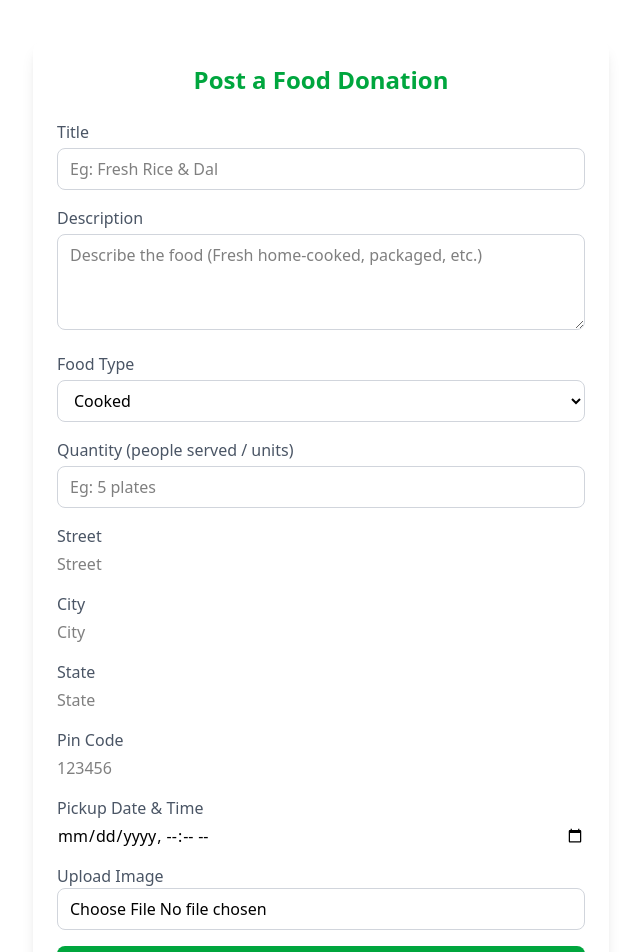
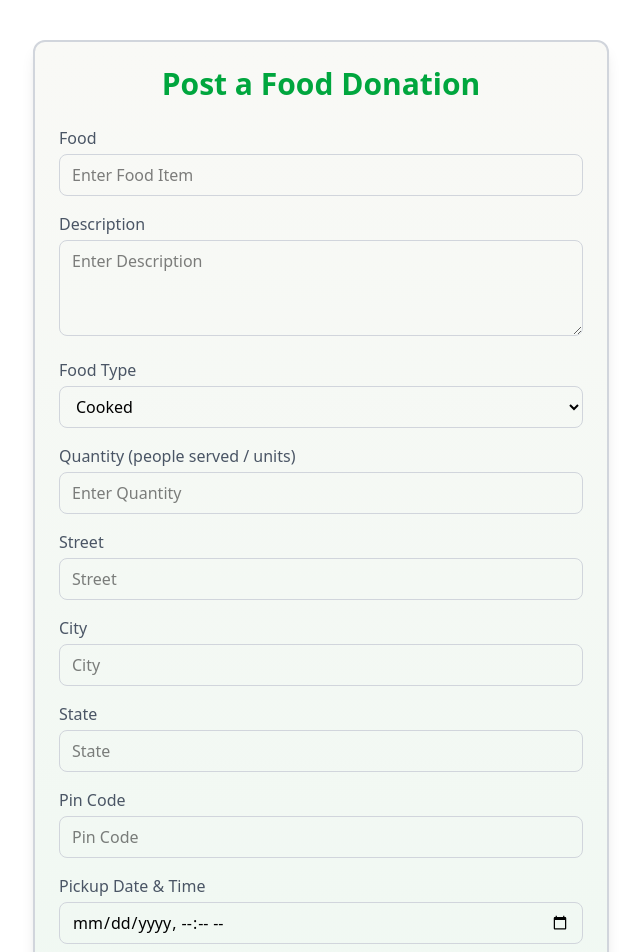
Before and after one commit to udita1294/PlateForward, a React (Vite) app in the folder Frontend/: page /add-donation in a window 1280 px wide. Shown: the top 952 px of the page, without its empty margins (319-959 px from the left). Built offline with nearby package versions, Linux system fonts and the light colour scheme.

Commit message:
modification done

```diff
--- a/Frontend/src/Components/Hero.jsx
+++ b/Frontend/src/Components/Hero.jsx
@@ -8,7 +8,7 @@ const Hero = () => {
     <div>
       <div className="bg-gradient-to-b from-[#F9F9F6] to-[#f0fdf4] text-[#333333] font-sans min-h-screen">
         {/* Navbar */}
-        <Navbar />
+
 
         {/* Hero Section */}
         <motion.section
--- a/Frontend/src/Components/Navbar.jsx
+++ b/Frontend/src/Components/Navbar.jsx
@@ -14,7 +14,7 @@ const Navbar = () => {
 
   return (
     <div>
-      <nav className="flex items-center justify-between px-8 py-4 border-b border-gray-700">
+      <nav className="flex items-center justify-between px-8 py-4 border-b border-gray-700 bg-[#F9F9F6]">
         <div className="flex items-center space-x-2">
           <span className="text-2xl">🍴</span>
           <h1 className="text-xl font-bold">PlateForward</h1>
--- a/Frontend/src/Pages/AddDonations.jsx
+++ b/Frontend/src/Pages/AddDonations.jsx
@@ -65,18 +65,18 @@ export default function AddDonations() {
   };
 
   return (
-    <div className="max-w-xl mx-auto p-6 bg-white shadow-lg rounded-xl mt-10">
-      <h2 className="text-2xl font-bold mb-6 text-center text-green-600">
+    <div className="max-w-xl mx-auto p-6 bg-gradient-to-b from-[#F9F9F6] to-[#eff8f2] shadow-lg rounded-xl mt-10 border-2 border-gray-300">
+      <h2 className="text-3xl font-bold mb-6 text-center text-green-600">
         Post a Food Donation
       </h2>
 
       <form onSubmit={handleSubmit} className="space-y-4">
-        {/* Title */}
+        {/* food */}
         <div>
-          <label className="block text-gray-600 font-medium mb-1">Title</label>
+          <label className="block text-gray-600 font-medium mb-1">Food</label>
           <input
             className="w-full border border-gray-300 rounded-lg px-3 py-2 focus:ring-2 focus:ring-green-500 focus:outline-none"
-            placeholder="Eg: Fresh Rice & Dal"
+            placeholder="Enter Food Item"
             onChange={(e) => setForm({ ...form, title: e.target.value })}
           />
         </div>
@@ -88,7 +88,7 @@ export default function AddDonations() {
           </label>
           <textarea
             className="w-full border border-gray-300 rounded-lg px-3 py-2 h-24 focus:ring-2 focus:ring-green-500 focus:outline-none"
-            placeholder="Describe the food (Fresh home-cooked, packaged, etc.)"
+            placeholder="Enter Description"
             onChange={(e) => setForm({ ...form, description: e.target.value })}
           />
         </div>
@@ -110,21 +110,21 @@ export default function AddDonations() {
 
         {/* Quantity */}
         <div>
-          <label className="block text-gray-600 font-medium mb-1">
+          <label className="block text-gray-600 font-medium mb-1 focus:ring-2 focus:ring-green-500 focus:outline-none">
             Quantity (people served / units)
           </label>
           <input
             className="w-full border border-gray-300 rounded-lg px-3 py-2 focus:ring-2 focus:ring-green-500 focus:outline-none"
-            placeholder="Eg: 5 plates"
+            placeholder="Enter Quantity"
             onChange={(e) => setForm({ ...form, quantity: e.target.value })}
           />
         </div>
 
         {/* Address Street */}
         <div>
-          <label className="block text-gray-600 font-medium mb-1">Street</label>
+          <label className="block text-gray-600 font-medium mb-1 ">Street</label>
           <input
-            className="w-full border..."
+            className="w-full border border-gray-300 rounded-lg px-3 py-2 focus:ring-2 focus:ring-green-500 focus:outline-none"
             placeholder="Street"
             onChange={(e) => setForm({ ...form, street: e.target.value })}
           />
@@ -134,7 +134,7 @@ export default function AddDonations() {
         <div>
           <label className="block text-gray-600 font-medium mb-1">City</label>
           <input
-            className="w-full border..."
+            className="w-full border border-gray-300 rounded-lg px-3 py-2 focus:ring-2 focus:ring-green-500 focus:outline-none"
             placeholder="City"
             onChange={(e) => setForm({ ...form, city: e.target.value })}
           />
@@ -144,7 +144,7 @@ export default function AddDonations() {
         <div>
           <label className="block text-gray-600 font-medium mb-1">State</label>
           <input
-            className="w-full border..."
+            className="w-full border border-gray-300 rounded-lg px-3 py-2 focus:ring-2 focus:ring-green-500 focus:outline-none"
             placeholder="State"
             onChange={(e) => setForm({ ...form, state: e.target.value })}
           />
@@ -156,8 +156,8 @@ export default function AddDonations() {
             Pin Code
           </label>
           <input
-            className="w-full border..."
-            placeholder="123456"
+            className="w-full border border-gray-300 rounded-lg px-3 py-2 focus:ring-2 focus:ring-green-500 focus:outline-none"
+            placeholder="Pin Code"
             onChange={(e) => setForm({ ...form, pin: e.target.value })}
           />
         </div>
@@ -169,7 +169,7 @@ export default function AddDonations() {
           </label>
           <input
             type="datetime-local"
-            className="w-full border..."
+            className="w-full border border-gray-300 rounded-lg px-3 py-2 focus:ring-2 focus:ring-green-500 focus:outline-none"
             onChange={(e) =>
               setForm({ ...form, pickupDateTime: e.target.value })
             }
@@ -191,7 +191,7 @@ export default function AddDonations() {
         {/* Submit Button */}
         <button
           type="submit"
-          className="cursor-pointer w-full bg-green-600 hover:bg-green-700 text-white py-3 rounded-lg font-semibold transition-all duration-200"
+          className="cursor-pointer w-full bg-green-600 hover:bg-green-700 text-white py-3 rounded-lg font-semibold transition-all duration-200 mt-5"
         >
           Post Donation
         </button>
--- a/Frontend/src/Pages/DonorDashboard.jsx
+++ b/Frontend/src/Pages/DonorDashboard.jsx
@@ -21,7 +21,7 @@ export default function DonorDashboard() {
 
   return (
     <div className="max-w-5xl mx-auto px-4 py-10">
-      <h2 className="text-3xl font-bold text-green-600 mb-8 text-center">
+      <h2 className="text-4xl font-bold text-green-600 mb-8 text-center">
         My Donations
       </h2>
 
@@ -37,8 +37,7 @@ export default function DonorDashboard() {
         {donations.map((item) => (
           <div
             key={item._id}
-            className="bg-white shadow-lg rounded-xl overflow-hidden border border-gray-200"
-          >
+            className="bg-white shadow-lg rounded-xl overflow-hidden border border-gray-200 mt-14">
             {/* Image */}
             <img
               src={item.imgUrl}
@@ -59,24 +58,19 @@ export default function DonorDashboard() {
                 className={`inline-block px-3 py-1 text-xs font-medium rounded-full
                   ${
                     item.status === "accepted"
-                      ? "bg-green-100 text-green-700"
-                      : ""
+                      ? "bg-green-100 text-green-700": ""
                   }
                   ${
                     item.status === "active"
-                      ? "bg-yellow-100 text-yellow-700"
-                      : ""
+                      ? "bg-yellow-100 text-yellow-700": ""
                   }
                   ${
                     item.status === "collected"
-                      ? "bg-blue-100 text-blue-700"
-                      : ""
+                      ? "bg-blue-100 text-blue-700": ""
                   }
                   ${
                     item.status === "cancelled" ? "bg-red-100 text-red-700" : ""
-                  }
-
-                `}
+                  }`}
               >
                 {item.status.toUpperCase()}
               </span>
--- a/Frontend/src/Pages/Home.jsx
+++ b/Frontend/src/Pages/Home.jsx
@@ -1,10 +1,12 @@
 import React from 'react'
 import Hero from "../Components/Hero";
+import Navbar from "../Components/Navbar";
 import ImpactSection from "../Components/ImpactSection";
 
 const Home = () => {
   return (
     <div>
+      <Navbar />
       <Hero />
      <ImpactSection />
     </div>
```
